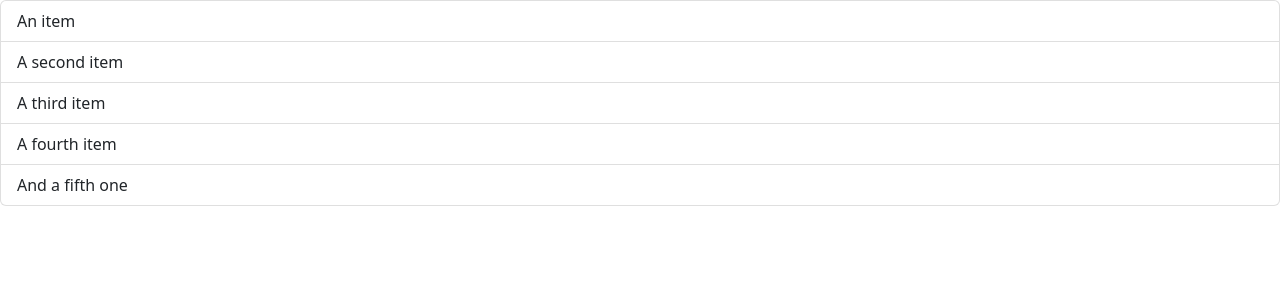
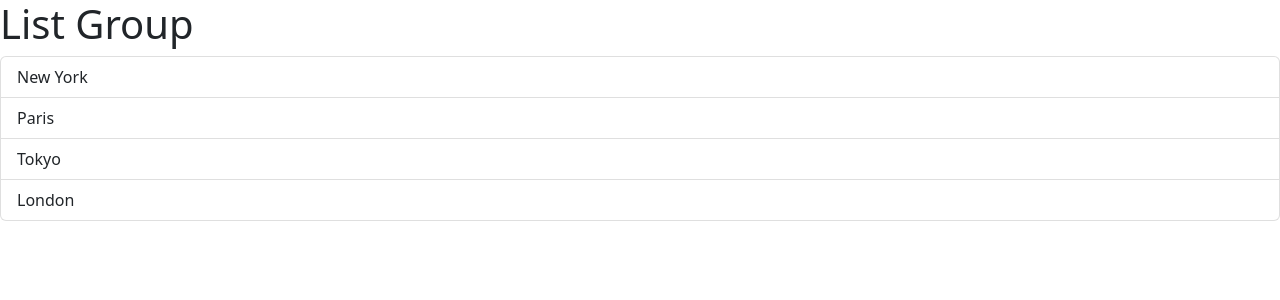
Before and after one commit to nourelkhoury12/code-mosh, a React (Vite) app: page / in a window 1280 px wide. Shown: the top 300 px of the page. Built offline with nearby package versions, Linux system fonts and the light colour scheme.

Commit message:
render compoment dynamically

```diff
--- a/src/components/ListGroup.tsx
+++ b/src/components/ListGroup.tsx
@@ -1,13 +1,15 @@
 function ListGroup(){
+
+    let items = ['New York', 'Paris', 'Tokyo', 'London'];
 
     return(
         <>
+        <h1>List Group</h1>
+        {items.length === 0 && <p>Items not founds</p>}
         <ul className="list-group">
-            <li className="list-group-item">An item</li>
-            <li className="list-group-item">A second item</li>
-            <li className="list-group-item">A third item</li>
-            <li className="list-group-item">A fourth item</li>
-            <li className="list-group-item">And a fifth one</li>
+            {items.map((item) => (
+                <li className="list-group-item" key={item}>{item}</li>
+            ))}
         </ul>
         </>
     );
```
